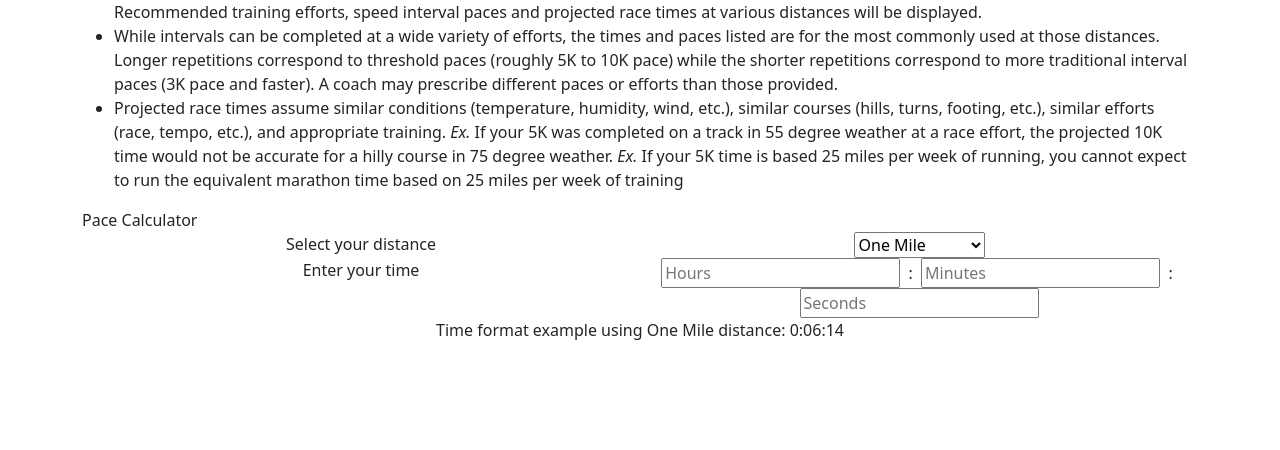
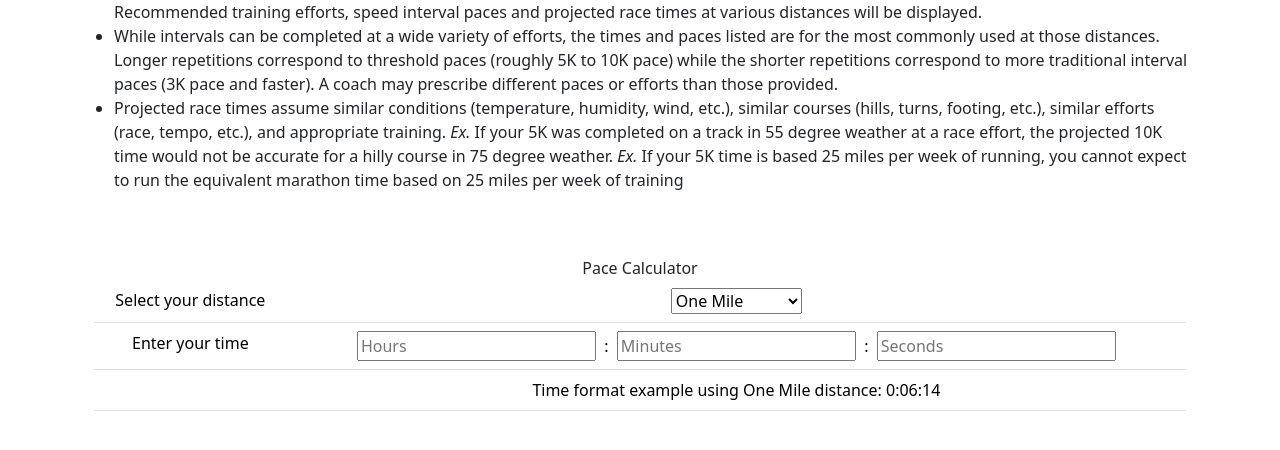
Before and after one commit to varunagrawal/pace-calculator, a plain HTML site: page index.html in a window 1280 px wide. Shown: the part 70-520 px from the top of the page. Drawn offline with nearby package versions, Linux system fonts and the light colour scheme.

Commit message:
Use table everywhere

```diff
--- a/index.html
+++ b/index.html
@@ -50,11 +50,16 @@
           cannot expect to run the equivalent marathon time based on 25 miles per week of training</li>
       </ul>
 
+      <br /><br />
+
       <div id="paceCalculatorContainer" class="container text-center">
-        <div class="row">Pace Calculator</div>
-        <div class="row">
-          <div class="col">Select your distance</div>
-          <div class="col">
+        <div class="calc-title">Pace Calculator</div>
+        <div class="table-container">
+          <table id="inputTable" class="table">
+            <tbody>
+              <tr>
+                <td>Select your distance</td>
+                <td>
                   <select id="distance">
                     <option value="Mile">One Mile</option>
                     <option value="3k">3k Indicator</option>
@@ -63,29 +68,27 @@
                     <option value="Half Marathon">Half Marathon
                     </option>
                   </select>
-          </div>
-        </div>
-
-        <div class="row">
-          <div class="col">
-            Enter your time
-          </div>
-          <div class="col">
+                </td>
+              </tr>
+              <tr>
+                <td>Enter your time</td>
+                <td>
                   <input id="hours" type="text" maxlength="1" placeholder="Hours">
                   &nbsp;:&nbsp;
                   <input id="minutes" type="text" maxlength="2" placeholder="Minutes">
                   &nbsp;:&nbsp;
                   <input id="seconds" type="text" maxlength="2" placeholder="Seconds">
-          </div>
+                </td>
+              </tr>
+              <tr>
+                <td>&nbsp;</td>
+                <td>Time format example using One Mile distance: 0:06:14</td>
+              </tr>
+            </tbody>
+          </table>
         </div>
 
-        <div class="row">
-          <div class="col-12">
-            Time format example using One Mile distance: 0:06:14
-          </div>
-        </div>
-
-      </div>
+        <br />
 
         <div class="trainingPaceContainer">
 
@@ -117,7 +120,7 @@
 
         </div>
 
-      <br>
+        <br />
 
         <div class="container">
           <table id="intervalPaceTable" class="table" style="display: none;">
@@ -182,7 +185,7 @@
           </table>
         </div>
 
-      <br>
+        <br />
 
         <div class="container">
           <table id="raceTimeTable" class="table" style="display: none;">
```
Lines whose indentation alone changed are shown as unchanged.
